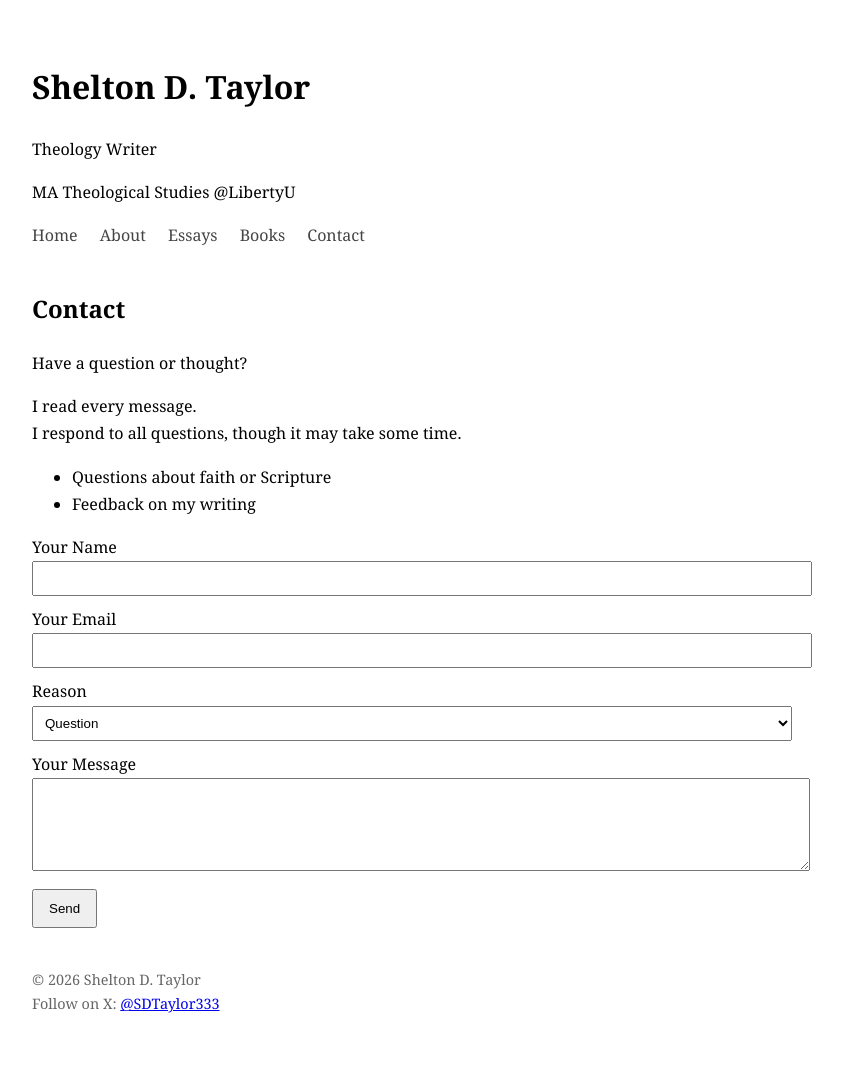
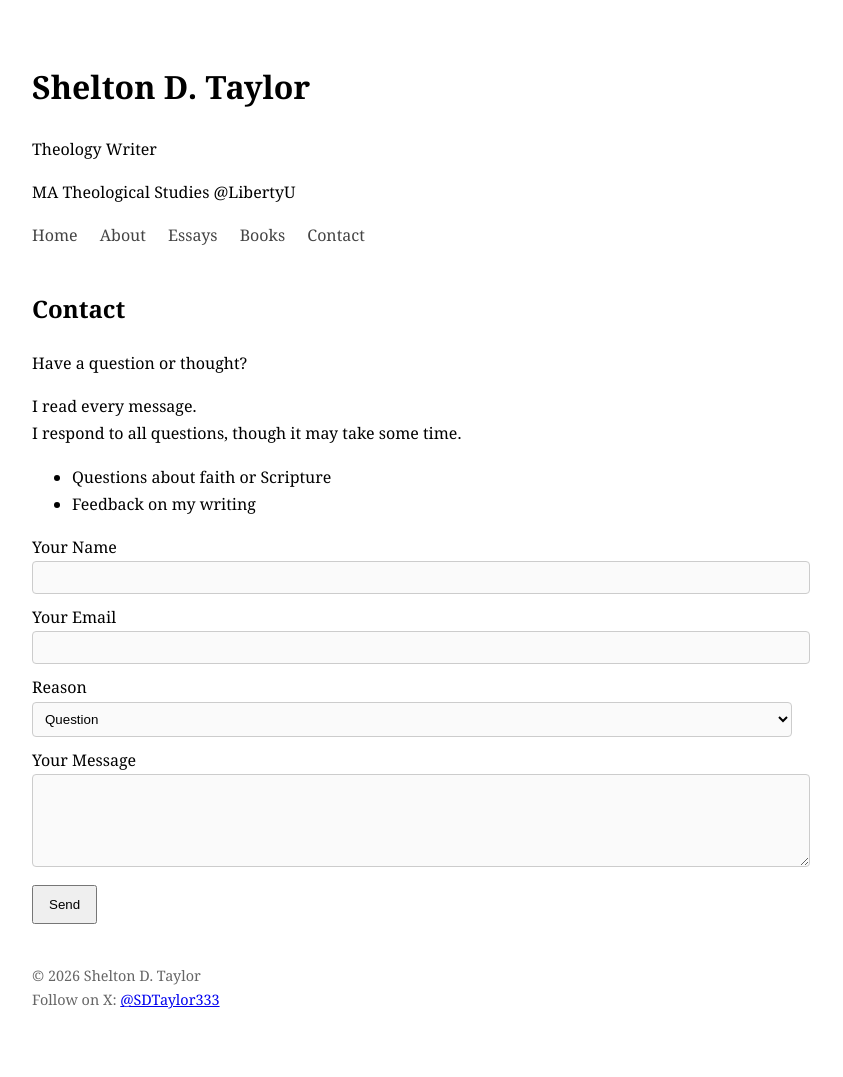
Before and after one commit to sdtaylor333/sdtaylor333.github.io, a Jekyll site: the page built from contact.md, in a window 1280 px wide. Shown: the whole page, without its empty margins (228-1071 px from the left). Built offline with Jekyll 4.4.1, drawn with Linux system fonts in a browser that asks for light colours.

Commit message:
Boarder style

```diff
--- a/_layouts/default.html
+++ b/_layouts/default.html
@@ -27,6 +27,17 @@ nav {
   box-shadow: 0 8px 20px rgba(0,0,0,0.15);
   border-radius: 4px;
   margin: 20px 0;
+}
+  input, textarea, select {
+  border: 1px solid #ccc;
+  background-color: #fafafa;
+  border-radius: 4px;
+}
+
+input:focus, textarea:focus, select:focus {
+  outline: none;
+  border-color: #888;
+  background-color: #fff;
 }
 </style>
 
```
